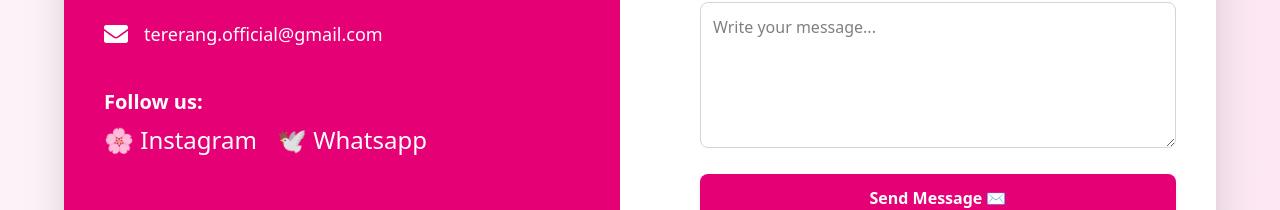
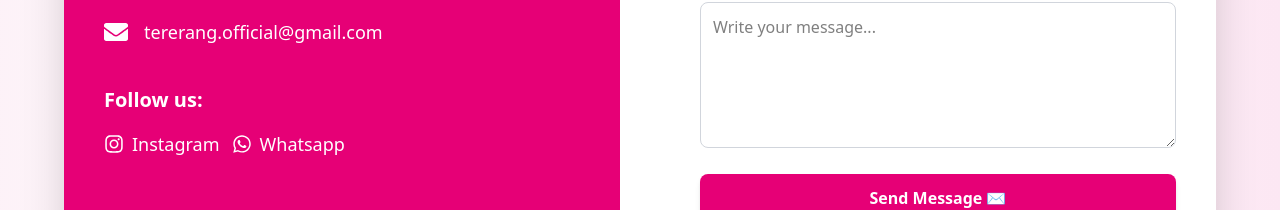
Before and after one commit to pratham-sarankar/tererang, a React (Vite) app: page /contact in a window 1280 px wide. Shown: the part 598-808 px from the top of the page. Built offline with nearby package versions, Linux system fonts and the light colour scheme; no server answers.

Commit message:
Update social info

```diff
--- a/src/pages/Contact.jsx
+++ b/src/pages/Contact.jsx
@@ -1,5 +1,5 @@
 import React from "react";
-import { FaPhoneAlt, FaEnvelope, FaMapMarkerAlt } from "react-icons/fa";
+import { FaPhoneAlt, FaEnvelope, FaMapMarkerAlt, FaInstagram, FaWhatsapp } from "react-icons/fa";
 
 const Contact = () => {
   return (
@@ -39,16 +39,15 @@ const Contact = () => {
           </div>
 
           <div className="mt-10">
-            <h3 className="font-semibold text-xl mb-2">Follow us:</h3>
-            <div className="flex gap-5 text-2xl">
-              <a href="https://www.instagram.com/tererang.official/" target="_blank" className="hover:text-pink-200 transition-all">
-                🌸 Instagram
+            <h3 className="font-semibold text-xl mb-4">Follow us:</h3>
+            <div className="flex flex-row gap-3 text-lg">
+              <a href="https://www.instagram.com/tererang.official/" target="_blank" className="flex items-center gap-2 hover:text-pink-200 transition-all">
+                <FaInstagram className="text-xl" />
+                Instagram
               </a>
-              {/* <a href="#" className="hover:text-pink-200 transition-all">
-                💼 Youtube
-              </a> */}
-              <a href="https://api.whatsapp.com/send?phone=919548971147" target="_blank" className="hover:text-pink-200 transition-all">
-                🕊️ Whatsapp
+              <a href="https://api.whatsapp.com/send?phone=919548971147" target="_blank" className="flex items-center gap-2 hover:text-pink-200 transition-all">
+                <FaWhatsapp className="text-xl" />
+                Whatsapp
               </a>
             </div>
           </div>
```
